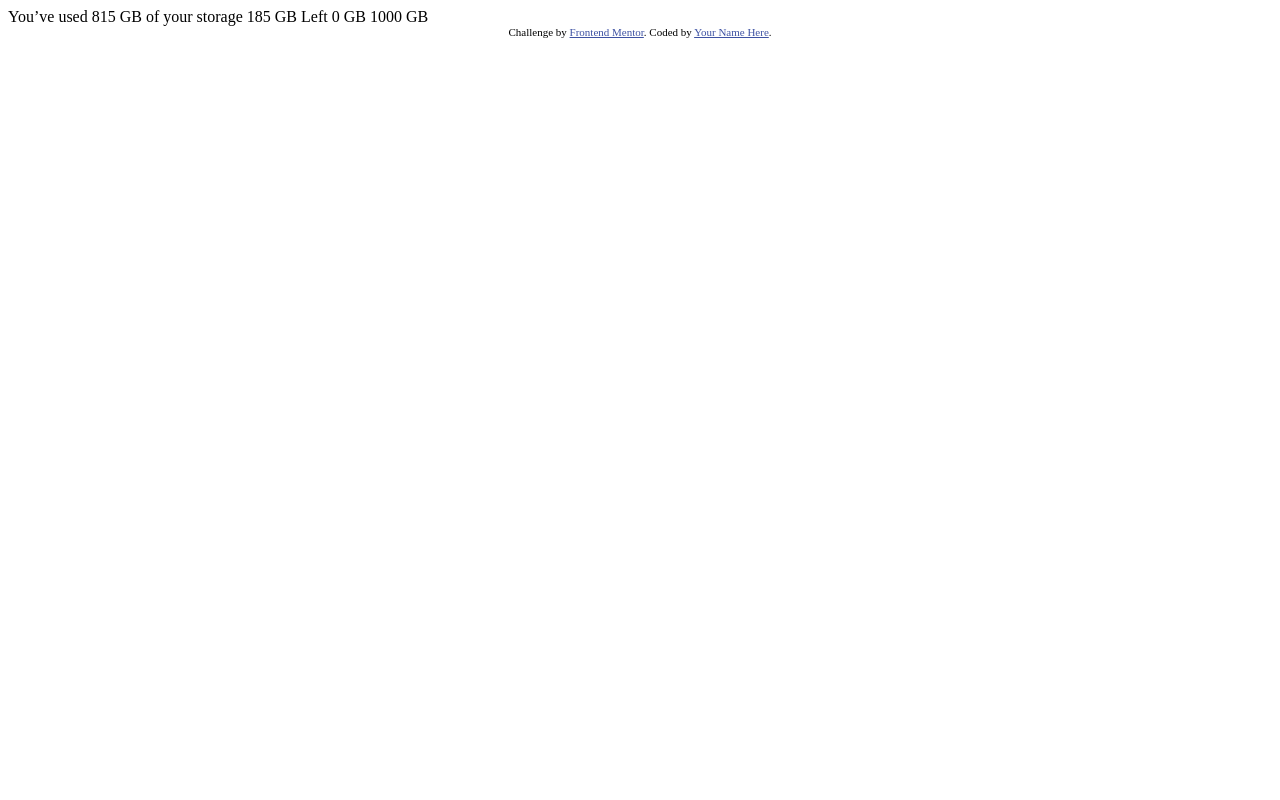
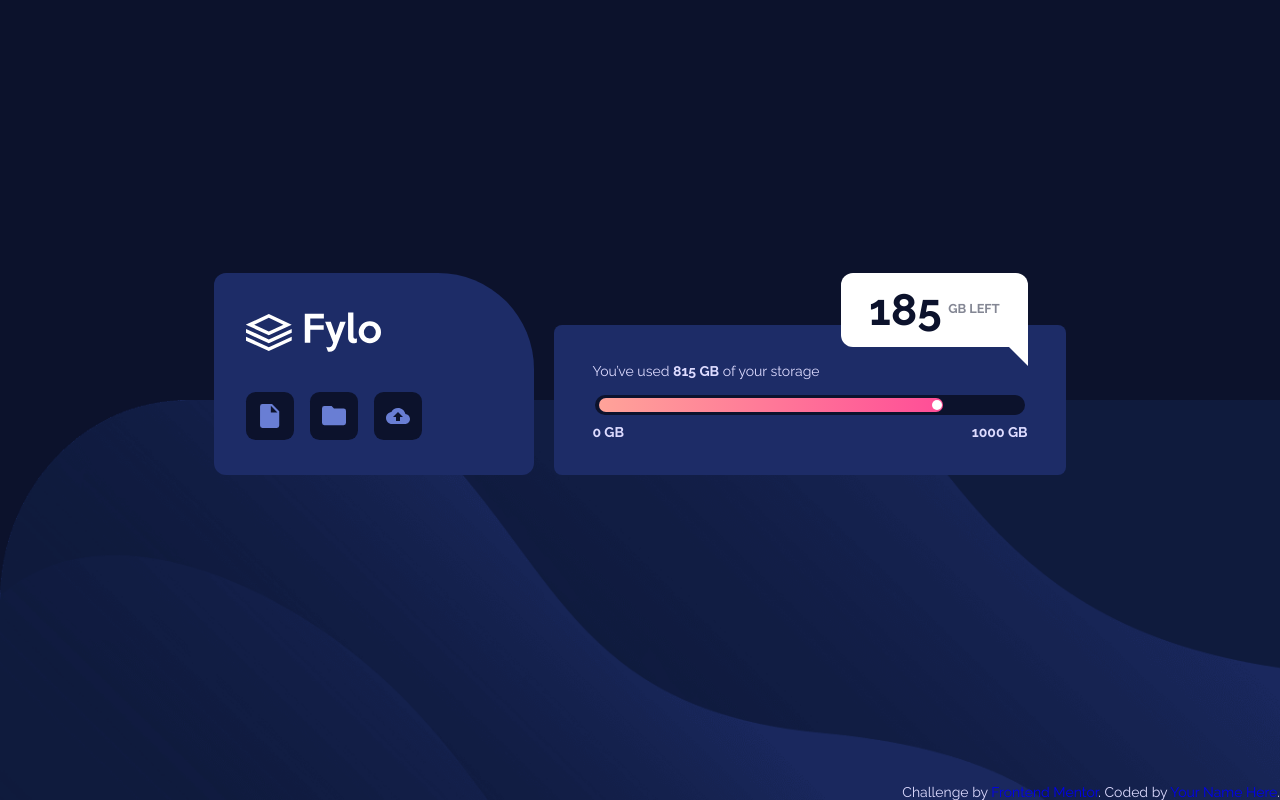
Before and after one commit to alvarogfn/Fylo-data-storage-component, a plain HTML site: page index.html in a window 1280 px wide. Drawn offline with Linux system fonts and the light colour scheme.

Commit message:
implemented project

```diff
--- a/index.html
+++ b/index.html
@@ -2,27 +2,54 @@
 <html lang="en">
 <head>
   <meta charset="UTF-8">
-  <meta name="viewport" content="width=device-width, initial-scale=1.0"> <!-- displays site properly based on user's device -->
-
+  <meta name="viewport" content="width=device-width, initial-scale=1.0">
+  <!-- displays site properly based on user's device -->
   <link rel="icon" type="image/png" sizes="32x32" href="./images/favicon-32x32.png">
-
+  <link rel="stylesheet" href="./css/main.css">
   <title>Frontend Mentor | Fylo data storage component</title>
-
-  <!-- Feel free to remove these styles or customise in your own stylesheet 👍 -->
-  <style>
-    .attribution { font-size: 11px; text-align: center; }
-    .attribution a { color: hsl(228, 45%, 44%); }
-  </style>
 </head>
 <body>
-
-  You’ve used 815 GB of your storage
-
-  185 GB Left
-
-  0 GB
-  1000 GB
-
+  <div class="container">
+    <header class="header">
+      <h1 class="header__title">Fylo</h1>
+      <ul class="header__list">
+        <li>
+          <a class="header__link" href="#file">
+            <img class="header__img" src="./images/icon-document.svg" alt="Icon document">
+          </a>
+        </li>
+        <li>
+          <a class="header__link" href="#folder">
+            <img class="header__img" src="./images/icon-folder.svg" alt="Icon folder">
+          </a>
+        </li>
+        <li>
+          <a class="header__link" href="#upload">
+            <img class="header__img" src="./images/icon-upload.svg" alt="Icon upload">
+          </a>
+        </li>
+      </ul>
+    </header>
+    <main class="main">
+      <article class="storage">
+        <h1 class="storage__title">Total Storage</h1>
+        <section class="storage__info">
+          <p class="storage__legend">
+            You’ve used <span class="storage__legend--used">815 GB</span> of your storage
+          </p>
+          <div class="storage__bar">
+            <div class="storage__bar--progress"></div>
+          </div>
+          <aside class="storage__left">
+            <span class="storage__left--number"> 185 </span>
+            <span class="storage__left--legend"> GB Left </span>
+          </aside>
+          <span class="storage__size--min">0 GB</span>
+          <span class="storage__size--max">1000 GB</span>
+        </section>
+      </article>
+    </main>
+  </div>
   <div class="attribution">
     Challenge by <a href="https://www.frontendmentor.io?ref=challenge" target="_blank">Frontend Mentor</a>.
     Coded by <a href="#">Your Name Here</a>.
--- a/scss/1_settings/_1_settings.scss
+++ b/scss/1_settings/_1_settings.scss
@@ -1 +1,5 @@
 // Palette of colors
+$pale-blue: hsl(243, 100%, 93%);
+$grayish-blue: hsl(229, 7%, 55%);
+$dark-blue:hsl(228, 56%, 26%);
+$very-dark-blue: hsl(229, 57%, 11%);
--- a/scss/2_tools/_2_tools.scss
+++ b/scss/2_tools/_2_tools.scss
@@ -22,14 +22,23 @@
     max-height: 100%;
 }
 
-@mixin mediaquery($width: 1440px, $orientation: false) {
+@mixin mediaquery($max-width: 1440px, $orientation: false) {
     @if $orientation {
-        @media screen and (max-width: $width) and (orientation: $orientation) {
+        @media screen and (max-width: $max-width) and (orientation: $orientation) {
             @content;
         }
     } @else {
-        @media screen and (max-width: $width) {
+        @media screen and (max-width: $max-width) {
             @content;
         }
     }
 }
+
+@mixin backgroundGradient {background-image: linear-gradient(to left,#ff4d97, #ffa399);}
+
+@mixin center {
+    display: flex;
+    justify-content: center;
+    align-items: center;
+    text-align: center;
+}
--- a/scss/4_base/_4_base.scss
+++ b/scss/4_base/_4_base.scss
@@ -0,0 +1,40 @@
+// font import
+@import url('https://fonts.googleapis.com/css2?family=Raleway:wght@400;700&display=swap');
+    // font-family: 'Raleway', sans-serif;
+
+body {
+    @include fullscreen;
+    background: $very-dark-blue url('../images/bg-desktop.png') no-repeat;
+    background-position: bottom right;
+    background-size: 100% 50%;
+    display: flex;
+    justify-content: center;
+    align-items: center;
+    font-family: 'Raleway', sans-serif;
+    font-size: 14px;
+    color: $pale-blue;
+}
+
+h1 {
+    margin: 0;
+}
+
+ul, li, a {
+    text-decoration: none;
+    list-style: none;
+    display: inline;
+}
+
+@include mediaquery(768px) {
+    body {
+        background: url('../images/bg-mobile.png') no-repeat;
+        background-position: center center;
+        background-size: 100% 100%;
+    }
+}
+
+@include mediaquery(768px) {
+    body {
+        align-items: center;
+    }
+}
--- a/scss/5_objects/_5_objects.scss
+++ b/scss/5_objects/_5_objects.scss
@@ -0,0 +1,42 @@
+.container {
+    display: grid;
+    align-items: flex-end;
+    justify-content: center;
+    grid-template-columns: 350px minmax(450px, 40vw);
+    column-gap: 20px;
+    min-width: 920px;
+
+}
+
+.attribution {
+    position: fixed;
+    bottom: 0;
+    right: 0;
+}
+
+@include mediaquery(1440px) {
+    .container {
+        grid-template-columns: minmax(225px, 25vw) minmax(450px, 40vw);
+        min-width: 425px;
+        margin-left: 0;
+    }
+}
+
+@include mediaquery(768px) {
+    .container {
+        grid-template-columns: minmax(225px, 35vw) 40vw;
+        grid-template-rows: 1fr 1fr;
+        row-gap: 20px;
+        column-gap: 40px;
+    }
+}
+
+@include mediaquery(500px) {
+    .container {
+        grid-template-columns: 85vw;
+        grid-template-rows: 200px 175px;
+        align-items: flex-start;
+        row-gap: 15px;
+        min-width: auto;
+    }
+}
--- a/scss/6_components/_6_components.scss
+++ b/scss/6_components/_6_components.scss
@@ -0,0 +1,206 @@
+.header {
+    grid-column: 1;
+
+    background: $dark-blue;
+    border-radius: .75rem 6rem .75rem .75rem;
+
+    display: flex;
+    flex-flow: column;
+    align-items: flex-start;
+    justify-content: space-evenly;
+    padding-left: 10%;
+
+    height: 135%;
+
+    &__title {
+        background: url('../images/logo.svg') no-repeat left center;
+        width: 100%;
+        padding: 3%;
+        text-indent: -99999999px;
+    }
+
+    &__list {
+
+        display: flex;
+        justify-content: space-between;
+        width: max-content;
+    }
+
+    &__link {
+        @include center;
+        background: $very-dark-blue;
+        padding: 1.5rem;
+        margin-right: 1rem;
+        border-radius: 20%;
+        width: 25px;
+        height: 25px;
+    }
+}
+
+.main {
+    grid-column: 2;
+
+    height: 150px;
+}
+
+.storage {
+    @include center;
+    background-color: $dark-blue;
+    width: 100%;
+    height: 100%;
+    position: relative;
+    flex-direction: column;
+
+    border-radius: .5rem;
+
+    &__title {
+        display: none;
+    }
+
+    &__info {
+        width: 85%;
+        height: 60%;
+        display: grid;
+        grid-template-columns: 1fr 1fr;
+        grid-template-rows: 1fr 1fr 1fr;
+    }
+
+    &__legend {
+        grid-column: 1 / 3;
+        text-align: start;
+        margin: .5rem 0 1rem;
+
+        &--used {
+            font-weight: bold;
+        }
+    }
+
+    &__bar {
+        grid-column: 1 / 3;
+        background-color: $very-dark-blue;
+        height: 20px;
+        width: 99%;
+        margin: 0 auto;
+
+        display: flex;
+        align-items: center;
+
+        border-radius: 1rem;
+
+        &--progress {
+            @include backgroundGradient;
+            margin-left: 4px; // hack
+            width: 80%;
+            height: 70%;
+            border-radius: 1rem;
+            position: relative;
+            &::after {
+                content: '';
+                width: 10px;
+                height: 10px;
+                display: block;
+                background-color: white;
+                border-radius: 50%;
+                position: absolute;
+                right: .5%;
+                top: 50%;
+                transform: translate(0, -50%);
+            }
+
+        }
+    }
+
+    &__size {
+        &--min, &--max {
+            font-weight: bold;
+            margin-top: .25rem;
+        }
+        &--min {text-align: left;}
+        &--max {text-align:right;}
+    }
+
+    &__left {
+        background-color: white;
+        position: absolute;
+        top: -35%;
+        right: 7.5%;
+        display: flex;
+        align-items: center;
+        padding: .75rem 1.75rem;
+        border-radius: .75rem;
+
+        &::after {
+            content: '';
+            position: absolute;
+            bottom: -26%;
+            right: 0;
+            border: 20px solid rgba($color: #000000, $alpha: 0);
+            border-right-color: white;
+        }
+
+        &--number {
+            color: $very-dark-blue;
+            font-weight: 700;
+            font-size: 2.75rem;
+        }
+
+        &--legend {
+            color: $grayish-blue;
+            font-weight: 700;
+            text-transform: uppercase;
+            font-size: .8rem;
+            margin-left: .40rem;
+        }
+    }
+}
+
+@include mediaquery(768px) {
+    .header {
+        grid-column: 1 / 2;
+    }
+    .main {
+        grid-column: 1 / 3;
+    }
+}
+
+@include mediaquery(500px) {
+    .header, .main {
+        grid-column: 1 / 2;
+    }
+
+    .header {
+        grid-row: 1 / 2;
+        height: 100%;
+    }
+
+    .main {
+        grid-row: 2 / 3;
+        width: 100%;
+        height: 100%;
+    }
+
+    .storage {
+        &__left {
+            top: 100%;
+            left: 50%;
+            transform: translate(-50%, -50%);
+            width: max-content;
+
+            &::after {display: none;}
+        }
+
+
+        &__size {
+            &--min, &--max {margin-top: 0; font-size: .75rem;}
+        }
+
+        &__legend {
+            text-align: center;
+            margin: 0;
+        }
+
+        &__bar {
+            width: 100%;
+        }
+    }
+}
```
Also changed, not shown: css/main.css (added).
